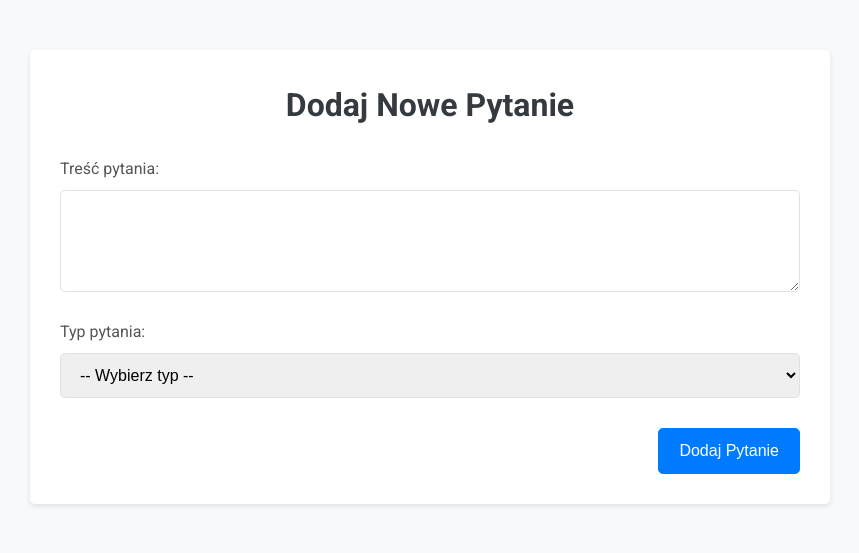
After one commit to mkliszczun/Survey, a Flask app: template templates/admin/add-question.html in a window 1280 px wide. The commit adds this page. Shown: the top 553 px of the page, without its empty margins (210-1069 px from the left). Run offline with Flask 3, Linux system fonts and the light colour scheme; the template is opened without the code that fills it, so the values that code supplies are empty.

Commit message:
adding question for admin added - along with tests

```diff
--- a/pytest.ini
+++ b/pytest.ini
@@ -1,2 +1,2 @@
 [pytest]
-pythonpath = .git
+pythonpath = .
--- /dev/null
+++ b/static/css/admin_styles.css
@@ -0,0 +1,205 @@
+/* Reset i podstawowe style */
+:root {
+    --primary-color: #007bff;
+    --secondary-color: #6c757d;
+    --success-color: #28a745;
+    --danger-color: #dc3545;
+    --light-color: #f8f9fa;
+    --dark-color: #343a40;
+    --border-color: #dee2e6;
+    --font-family: 'Roboto', sans-serif;
+    --border-radius: 0.3rem;
+    --box-shadow: 0 2px 5px rgba(0, 0, 0, 0.1);
+}
+
+* {
+    box-sizing: border-box;
+    margin: 0;
+    padding: 0;
+}
+
+body {
+    font-family: var(--font-family);
+    line-height: 1.6;
+    background-color: var(--light-color);
+    color: var(--dark-color);
+    padding: 20px;
+}
+
+.container {
+    max-width: 800px;
+    margin: 30px auto;
+    background-color: #fff;
+    padding: 30px;
+    border-radius: var(--border-radius);
+    box-shadow: var(--box-shadow);
+}
+
+h1 {
+    color: var(--dark-color);
+    margin-bottom: 25px;
+    text-align: center;
+    font-weight: 700;
+}
+
+/* Stylizacja formularza */
+.form-group {
+    margin-bottom: 20px;
+}
+
+.form-group label {
+    display: block;
+    margin-bottom: 8px;
+    font-weight: 400;
+    color: #555;
+}
+
+.form-group input[type="text"],
+.form-group textarea,
+.form-group select {
+    width: 100%;
+    padding: 12px 15px;
+    border: 1px solid var(--border-color);
+    border-radius: var(--border-radius);
+    font-size: 1rem;
+    transition: border-color 0.2s ease-in-out, box-shadow 0.2s ease-in-out;
+}
+
+.form-group textarea {
+    resize: vertical; /* Pozwala tylko na zmianę wysokości */
+    min-height: 80px;
+}
+
+.form-group input[type="text"]:focus,
+.form-group textarea:focus,
+.form-group select:focus {
+    outline: none;
+    border-color: var(--primary-color);
+    box-shadow: 0 0 0 0.2rem rgba(0, 123, 255, 0.25);
+}
+
+/* Sekcja odpowiedzi */
+.answers-section {
+    background-color: #fdfdfd;
+    padding: 15px;
+    border: 1px dashed var(--border-color);
+    border-radius: var(--border-radius);
+    margin-top: 10px;
+}
+
+.answer-input-group {
+    display: flex;
+    align-items: center;
+    margin-bottom: 10px;
+}
+
+.answer-input {
+    flex-grow: 1;
+    margin-right: 10px;
+}
+
+.remove-answer-btn {
+    background: none;
+    border: none;
+    color: var(--danger-color);
+    font-size: 1.5rem;
+    line-height: 1;
+    cursor: pointer;
+    padding: 0 5px;
+    opacity: 0.7;
+    transition: opacity 0.2s ease;
+}
+
+.remove-answer-btn:hover {
+    opacity: 1;
+}
+
+/* Przyciski */
+.btn {
+    display: inline-block;
+    font-weight: 400;
+    color: #fff;
+    text-align: center;
+    vertical-align: middle;
+    cursor: pointer;
+    user-select: none;
+    background-color: transparent;
+    border: 1px solid transparent;
+    padding: 10px 20px;
+    font-size: 1rem;
+    line-height: 1.5;
+    border-radius: var(--border-radius);
+    transition: color 0.15s ease-in-out, background-color 0.15s ease-in-out, border-color 0.15s ease-in-out, box-shadow 0.15s ease-in-out;
+}
+
+.btn-primary {
+    color: #fff;
+    background-color: var(--primary-color);
+    border-color: var(--primary-color);
+}
+
+.btn-primary:hover {
+    background-color: #0056b3;
+    border-color: #004085;
+}
+
+.btn-secondary {
+    color: #fff;
+    background-color: var(--secondary-color);
+    border-color: var(--secondary-color);
+    margin-top: 10px; /* Odstęp od ostatniej odpowiedzi */
+}
+
+.btn-secondary:hover {
+    background-color: #5a6268;
+    border-color: #545b62;
+}
+
+.form-actions {
+    margin-top: 30px;
+    text-align: right;
+}
+
+/* Komunikaty */
+.message-area {
+    padding: 15px;
+    margin-bottom: 20px;
+    border-radius: var(--border-radius);
+    display: none; /* Ukryte domyślnie */
+    font-weight: 400;
+}
+
+.message-area.success {
+    color: #155724;
+    background-color: #d4edda;
+    border: 1px solid #c3e6cb;
+    display: block;
+}
+
+.message-area.error {
+    color: #721c24;
+    background-color: #f8d7da;
+    border: 1px solid #f5c6cb;
+    display: block;
+}
+
+/* Responsywność (prosta) */
+@media (max-width: 600px) {
+    .container {
+        padding: 20px;
+    }
+    h1 {
+        font-size: 1.8rem;
+    }
+    .btn {
+        width: 100%;
+        padding: 12px;
+    }
+    .form-actions {
+        text-align: center;
+    }
+    #add-answer-btn {
+        width: auto; /* Przywróć auto dla tego przycisku */
+        padding: 10px 20px;
+    }
+}
--- /dev/null
+++ b/static/js/admin_add_question.js
@@ -0,0 +1,133 @@
+document.addEventListener('DOMContentLoaded', function() {
+    const questionTypeSelect = document.getElementById('question_type');
+    const answersSection = document.getElementById('answers-section');
+    const answersContainer = document.getElementById('answers-container');
+    const addAnswerBtn = document.getElementById('add-answer-btn');
+    const form = document.getElementById('add-question-form');
+    const messageArea = document.getElementById('message-area');
+
+    // Pokaż/ukryj sekcję odpowiedzi w zależności od typu pytania
+    questionTypeSelect.addEventListener('change', function() {
+        if (this.value === 'choice') {
+            answersSection.style.display = 'block';
+            // Upewnij się, że jest przynajmniej jedno pole odpowiedzi, jeśli go nie ma
+            if (answersContainer.children.length === 0) {
+                 addAnswerField();
+            }
+        } else {
+            answersSection.style.display = 'none';
+        }
+    });
+
+    // Dodaj nowe pole odpowiedzi
+    function addAnswerField() {
+        const div = document.createElement('div');
+        div.classList.add('answer-input-group');
+
+        const input = document.createElement('input');
+        input.type = 'text';
+        input.name = 'choices[]'; // Nazwa zgodna z oczekiwaniem (lub do zmiany)
+        input.classList.add('answer-input');
+        input.placeholder = 'Treść odpowiedzi';
+
+        const removeBtn = document.createElement('button');
+        removeBtn.type = 'button';
+        removeBtn.classList.add('remove-answer-btn');
+        removeBtn.innerHTML = '&times;'; // Krzyżyk jako ikona usunięcia
+        removeBtn.title = 'Usuń odpowiedź';
+        removeBtn.addEventListener('click', function() {
+            // Nie usuwaj ostatniego pola odpowiedzi
+            if (answersContainer.children.length > 1) {
+                 div.remove();
+            } else {
+                // Możesz dać komunikat lub po prostu nic nie robić
+                alert('Musi pozostać przynajmniej jedno pole odpowiedzi.');
+            }
+        });
+
+        div.appendChild(input);
+        div.appendChild(removeBtn);
+        answersContainer.appendChild(div);
+    }
+
+    addAnswerBtn.addEventListener('click', addAnswerField);
+
+    // Obsługa wysyłania formularza
+    form.addEventListener('submit', function(event) {
+        event.preventDefault(); // Zatrzymaj domyślne wysyłanie formularza
+        messageArea.style.display = 'none'; // Ukryj poprzednie komunikaty
+        messageArea.className = 'message-area'; // Resetuj klasy
+
+        const questionContent = document.getElementById('question_content').value.trim();
+        const questionType = questionTypeSelect.value;
+        let choices = [];
+
+        // Podstawowa walidacja po stronie klienta
+        if (!questionContent || !questionType) {
+            showMessage('Wypełnij treść pytania i wybierz typ.', 'error');
+            return;
+        }
+
+        if (questionType === 'choice') {
+            const answerInputs = answersContainer.querySelectorAll('.answer-input');
+             choices = Array.from(answerInputs)
+                           .map(input => input.value.trim())
+                           .filter(value => value !== ''); // Zbierz tylko niepuste odpowiedzi
+
+            if (choices.length === 0) {
+                showMessage('Dodaj przynajmniej jedną odpowiedź dla pytania typu "choice".', 'error');
+                return;
+            }
+        }
+
+        // Przygotuj dane JSON
+        const dataToSend = {
+            question_content: questionContent,
+            question_type: questionType,
+        };
+        // Dodaj odpowiedzi tylko jeśli typ to 'choice' (Backend tego oczekuje)
+        if (questionType === 'choice') {
+            dataToSend.choices = choices;
+        }
+
+        // Wyślij dane do backendu
+        fetch(form.action || window.location.pathname, { // Użyj akcji formularza lub bieżącego URL
+            method: 'POST',
+            headers: {
+                'Content-Type': 'application/json',
+                // Możesz potrzebować dodać nagłówek CSRF, jeśli używasz Flask-WTF/CSRFProtect
+                // 'X-CSRFToken': '{{ csrf_token() }}' // Przykład dla Jinja2 z CSRF
+            },
+            body: JSON.stringify(dataToSend)
+        })
+        .then(response => response.json().then(data => ({ status: response.status, body: data }))) // Przekaż status i dane JSON
+        .then(({ status, body }) => {
+            if (body.success) {
+                showMessage(body.message || 'Pytanie dodane pomyślnie!', 'success');
+                form.reset(); // Wyczyść formularz
+                answersContainer.innerHTML = ''; // Wyczyść dynamiczne odpowiedzi
+                 addAnswerField(); // Dodaj jedno puste pole z powrotem
+                answersSection.style.display = 'none'; // Ukryj sekcję odpowiedzi
+            } else {
+                showMessage(body.message || 'Wystąpił błąd.', 'error');
+            }
+        })
+        .catch(error => {
+            console.error('Błąd podczas wysyłania:', error);
+            showMessage('Błąd komunikacji z serwerem.', 'error');
+        });
+    });
+
+    // Funkcja do wyświetlania komunikatów
+    function showMessage(message, type) {
+        messageArea.textContent = message;
+        messageArea.classList.add(type); // 'success' lub 'error'
+        messageArea.style.display = 'block';
+    }
+
+    // Inicjalizacja: Dodaj jedno pole odpowiedzi, jeśli typ 'choice' jest wybrany domyślnie (choć nie jest)
+    // if (questionTypeSelect.value === 'choice') {
+    //    addAnswerField();
+    //}
+
+});
--- /dev/null
+++ b/templates/admin/add-question.html
@@ -0,0 +1,52 @@
+<!DOCTYPE html>
+<html lang="pl">
+<head>
+    <meta charset="UTF-8">
+    <meta name="viewport" content="width=device-width, initial-scale=1.0">
+    <title>Dodaj Nowe Pytanie - Panel Admina</title>
+    <link rel="stylesheet" href="{{ url_for('static', filename='css/admin_styles.css') }}">
+    <link rel="preconnect" href="https://fonts.googleapis.com">
+    <link rel="preconnect" href="https://fonts.gstatic.com" crossorigin>
+    <link href="https://fonts.googleapis.com/css2?family=Roboto:wght@300;400;700&display=swap" rel="stylesheet">
+</head>
+<body>
+    <div class="container">
+        <h1>Dodaj Nowe Pytanie</h1>
+
+        <div id="message-area" class="message-area"></div>
+
+        <form id="add-question-form">
+            <div class="form-group">
+                <label for="question_content">Treść pytania:</label>
+                <textarea id="question_content" name="question_content" rows="4" required></textarea>
+            </div>
+
+            <div class="form-group">
+                <label for="question_type">Typ pytania:</label>
+                <select id="question_type" name="question_type" required>
+                    <option value="" disabled selected>-- Wybierz typ --</option>
+                    <option value="choice">Wielokrotny wybór (Choice)</option>
+                    <option value="write">Odpowiedź pisemna (Write)</option>
+                </select>
+            </div>
+
+            <div id="answers-section" class="form-group answers-section" style="display: none;">
+                <label>Możliwe odpowiedzi:</label>
+                <div id="answers-container">
+                    <div class="answer-input-group">
+                        <input type="text" name="answers[]" class="answer-input" placeholder="Treść odpowiedzi">
+                        <button type="button" class="remove-answer-btn" title="Usuń odpowiedź">&times;</button>
+                    </div>
+                </div>
+                <button type="button" id="add-answer-btn" class="btn btn-secondary">Dodaj kolejną odpowiedź</button>
+            </div>
+
+            <div class="form-actions">
+                <button type="submit" class="btn btn-primary">Dodaj Pytanie</button>
+            </div>
+        </form>
+    </div>
+
+    <script src="{{ url_for('static', filename='js/admin_add_question.js') }}"></script>
+</body>
+</html>
--- a/templates/admin/dashboard.html
+++ b/templates/admin/dashboard.html
@@ -11,6 +11,10 @@
         <a href="/admin" class="btn">
             Statystyki systemowe
         </a>
+
+        <a href="/admin/add-question" class="btn">
+            Dodaj pytanie
+        </a>
     </div>
 </div>
 {% endblock %}
```
Also changed, not shown: app/models.py (+14 -0 lines), app/routes/admin.py (+56 -2 lines), migrations/versions/bac1a9fc52cb_added_classes_question_and_choice.py (added, +41 -0 lines), tests/conftest.py (+1 -7 lines), tests/test_admin.py (deleted, +0 -22 lines), tests/unit_tests/test_admin.py (added, +98 -0 lines), instance/users.db, tests/unit_tests/test_auth.py (renamed from tests/test_auth.py), tests/unit_tests/test_main.py (renamed from tests/test_main.py).
